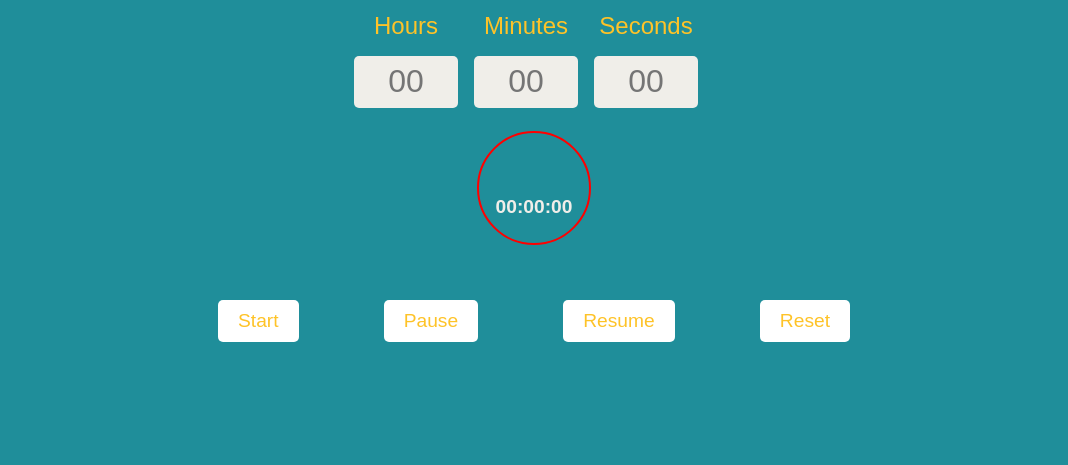
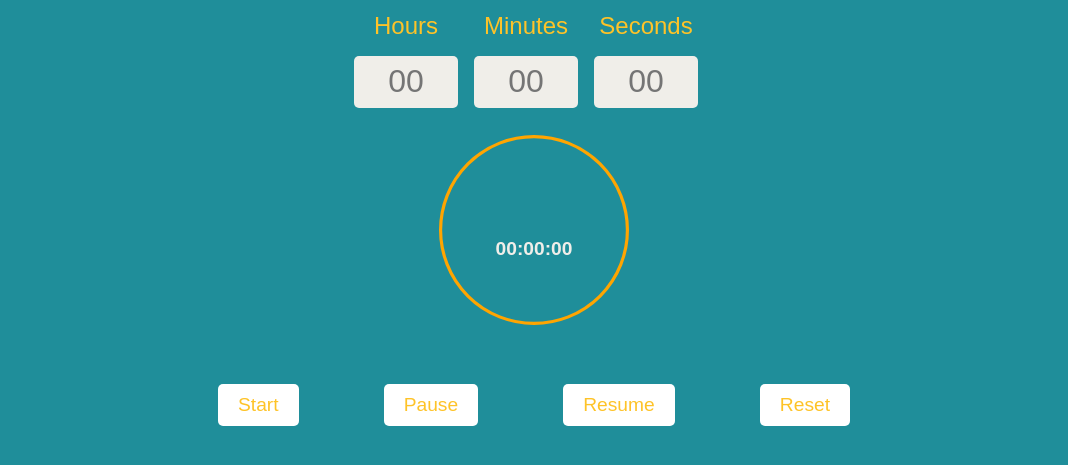
Before and after one commit to CaireneA/p-p-2, a website: page index.html in a window 1280 px wide. Shown: the part 103-568 px from the top of the page, without its empty margins (106-1174 px from the left). Drawn offline with Linux system fonts and the light colour scheme; a web font is replaced by a local one.

Commit message:
Add styling to progress bar

```diff
--- a/assets/css/style.css
+++ b/assets/css/style.css
@@ -72,8 +72,8 @@ body {
 /* Timer Display and Progress Ring Styling */
 #display-area {
     position: relative;
-    width: 120px;
-    height: 120px;
+    width: 190px;
+    height: 204px;
     margin: 0 auto;
 }
 
@@ -99,6 +99,7 @@ body {
     transform: translate(-50%, -50%);
     font-size: 1.2em;
     font-weight: bold;
+    text-align: center;
 }
 
 /* Controls Area styling */
--- a/index.html
+++ b/index.html
@@ -39,7 +39,7 @@
                 <div class="timer-container">
                     <!-- Circular progress bar -->
                     <svg class="progress-ring" width="240" height="240" viewBox="0 0 240 240">
-                        <circle class="progress-ring__circle" stroke="red" stroke-width="4" fill="transparent" r="112" cx="120" cy="120"/>
+                        <circle class="progress-ring__circle" stroke="orange" stroke-width="4" fill="transparent" r="118" cx="120" cy="120"/>
                     </svg>
                     <p id="timer-placeholder" class="timer-display">00:00:00</p>
                 </div>
```
